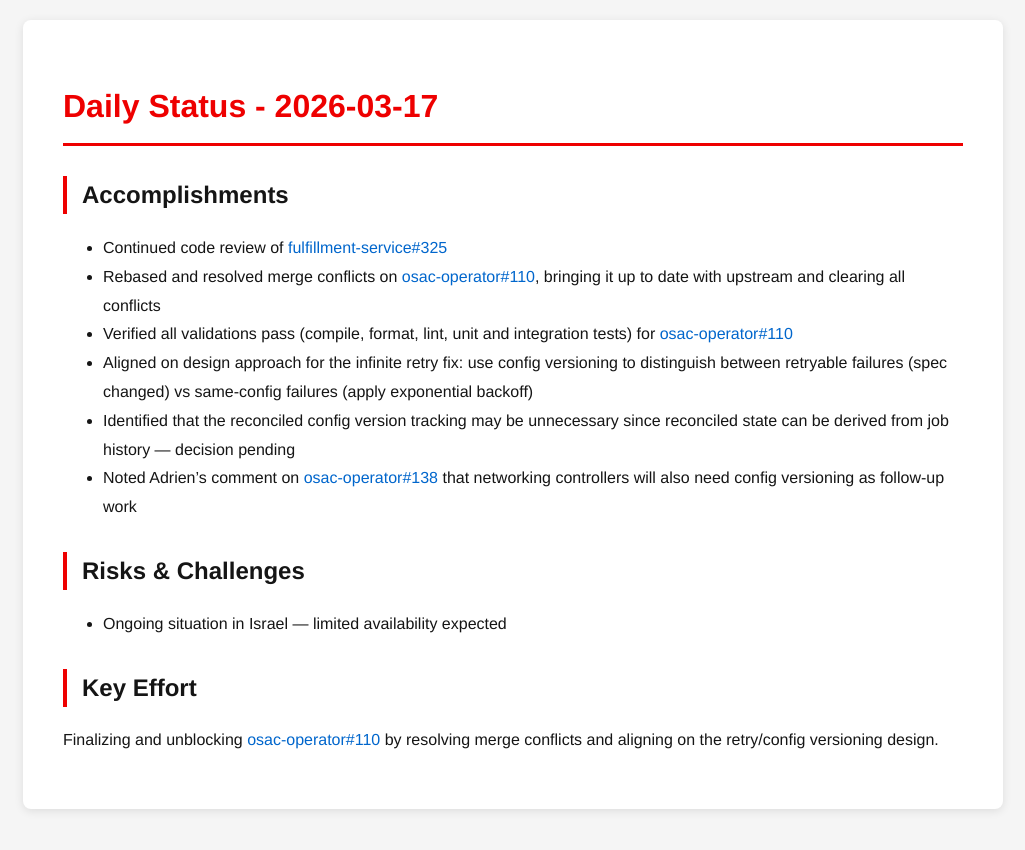
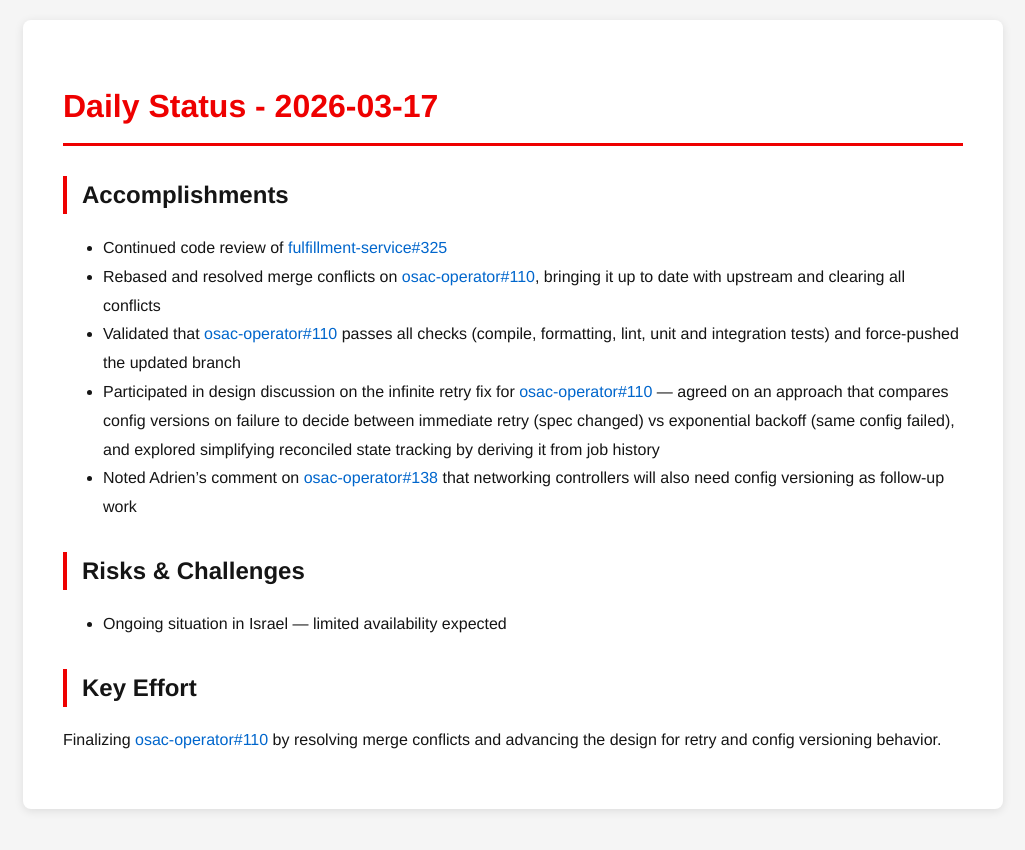
Before and after one commit to tzvatot/daily-status, a Jekyll site: the page built from 2026-03-17.md, in a window 1280 px wide. Shown: the top 850 px of the page, without its empty margins (127-1152 px from the left). Built offline with Jekyll 4.4.1, drawn with Linux system fonts in a browser that asks for light colours.

Commit message:
Daily status update - 2026-03-17

```diff
--- a/2026-03-17.md
+++ b/2026-03-17.md
@@ -9,13 +9,12 @@ date: 2026-03-17
 ## Accomplishments
 - Continued code review of [fulfillment-service#325](https://github.com/osac-project/fulfillment-service/pull/325)
 - Rebased and resolved merge conflicts on [osac-operator#110](https://github.com/osac-project/osac-operator/pull/110), bringing it up to date with upstream and clearing all conflicts
-- Verified all validations pass (compile, format, lint, unit and integration tests) for [osac-operator#110](https://github.com/osac-project/osac-operator/pull/110)
-- Aligned on design approach for the infinite retry fix: use config versioning to distinguish between retryable failures (spec changed) vs same-config failures (apply exponential backoff)
-- Identified that the reconciled config version tracking may be unnecessary since reconciled state can be derived from job history — decision pending
+- Validated that [osac-operator#110](https://github.com/osac-project/osac-operator/pull/110) passes all checks (compile, formatting, lint, unit and integration tests) and force-pushed the updated branch
+- Participated in design discussion on the infinite retry fix for [osac-operator#110](https://github.com/osac-project/osac-operator/pull/110) — agreed on an approach that compares config versions on failure to decide between immediate retry (spec changed) vs exponential backoff (same config failed), and explored simplifying reconciled state tracking by deriving it from job history
 - Noted Adrien's comment on [osac-operator#138](https://github.com/osac-project/osac-operator/pull/138) that networking controllers will also need config versioning as follow-up work
 
 ## Risks & Challenges
 - Ongoing situation in Israel — limited availability expected
 
 ## Key Effort
-Finalizing and unblocking [osac-operator#110](https://github.com/osac-project/osac-operator/pull/110) by resolving merge conflicts and aligning on the retry/config versioning design.
+Finalizing [osac-operator#110](https://github.com/osac-project/osac-operator/pull/110) by resolving merge conflicts and advancing the design for retry and config versioning behavior.
```
